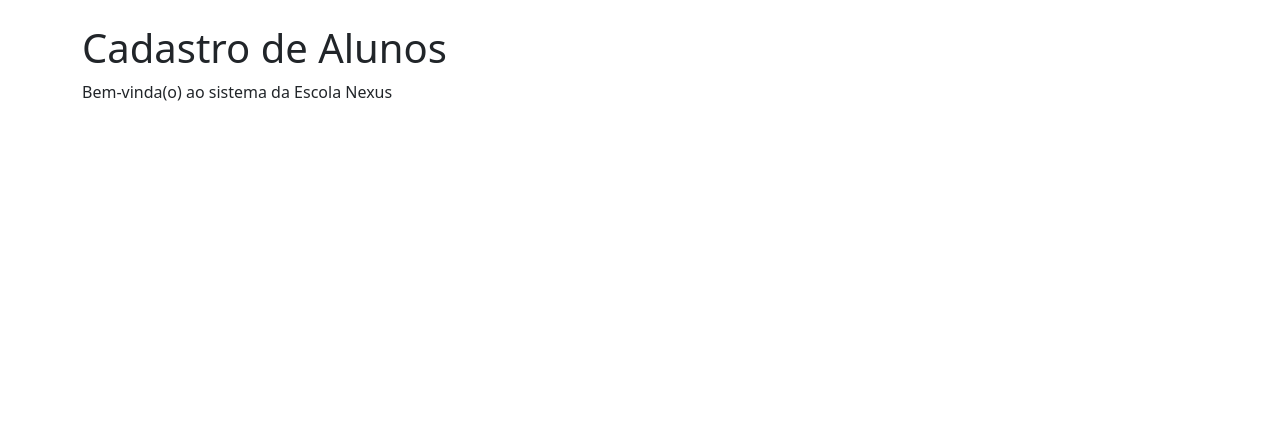
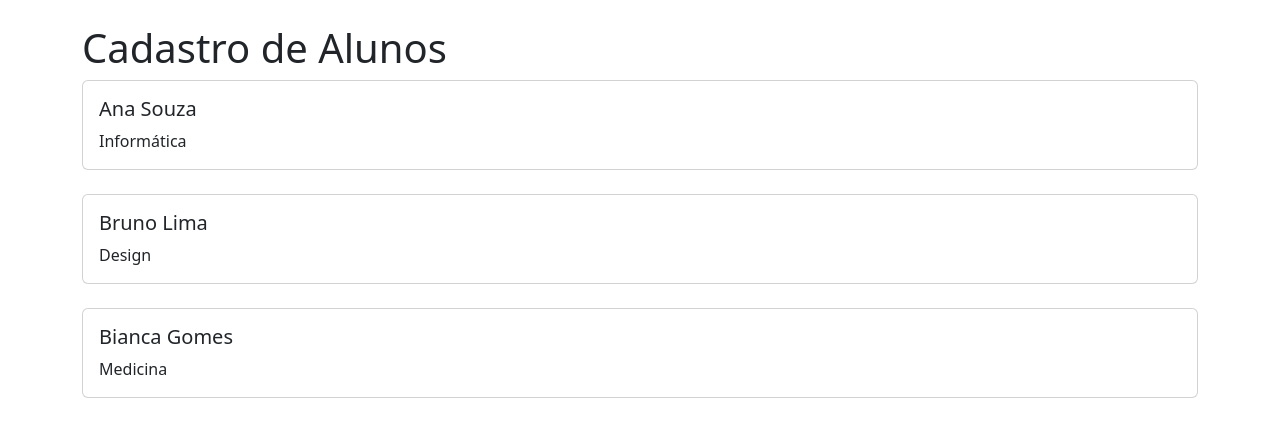
Before and after one commit to biancasgomes2/sistemaDeCadastro, a React (Vite) app in the folder cadastro-alunos/: page / in a window 1280 px wide. Shown: the top 436 px of the page. Built offline with nearby package versions, Linux system fonts and the light colour scheme.

Commit message:
primeiros cartoes de aluno

```diff
--- a/cadastro-alunos/src/App.jsx
+++ b/cadastro-alunos/src/App.jsx
@@ -1,11 +1,12 @@
+import CartaoAluno from "./components/CartaoAluno";
+
 function App() {
-  const nomeEscola = 'Escola Nexus'
-
   return(
     <div className="container py-4">
       <h1>Cadastro de Alunos</h1>
-      <p>Bem-vinda(o) ao sistema da {nomeEscola}</p>
-      {/* <p>2 + 3 = {2 + 3}</p> */}
+      <CartaoAluno nome="Ana Souza" curso="Informática" />
+      <CartaoAluno nome="Bruno Lima" curso="Design" />
+      <CartaoAluno nome="Bianca Gomes" curso="Medicina" />
     </div>
   )
 }
--- a/cadastro-alunos/src/components/CartaoAluno.jsx
+++ b/cadastro-alunos/src/components/CartaoAluno.jsx
@@ -1,9 +1,9 @@
-function CartaoAluno(props) {
+function CartaoAluno({nome, curso}) {
     return(
-        <div className="card mb-2">
+        <div className="card mb-4">
             <div className="card-body">
-                <h5 className="card-title">{props.name}</h5>
-                <p className="card-text mb-0">{props.curso}</p>
+                <h5 className="card-title">{nome}</h5>
+                <p className="card-text mb-0">{curso}</p>
             </div>
         </div>
     )
```
